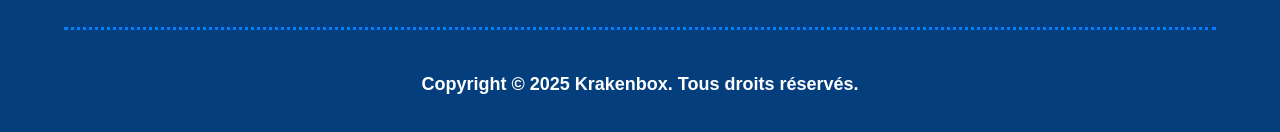
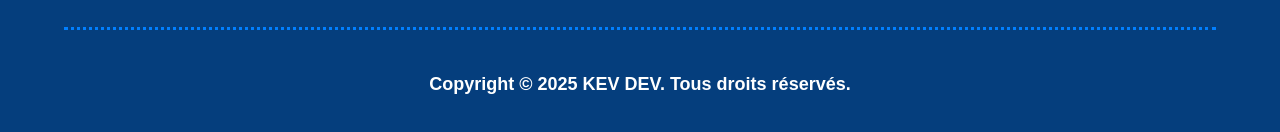
Before and after one commit to iaifrns/kevin-construction, a React (Vite) app: page / in a window 1280 px wide. Shown: the part 9026-9158 px from the top of the page. Built offline with nearby package versions, Linux system fonts and the light colour scheme.

Commit message:
did the modification

```diff
--- a/src/components/Footer.tsx
+++ b/src/components/Footer.tsx
@@ -144,7 +144,7 @@
       </div>
       <div className="w-full border-dotted border-t-3 border-secondary"></div>
       <p className="w-full text-center text-white text-lg font-poppins font-bold">
-        Copyright © 2025 Krakenbox. Tous droits réservés.
+        Copyright © 2025 KEV DEV. Tous droits réservés.
       </p>
     </div>
   );
```
